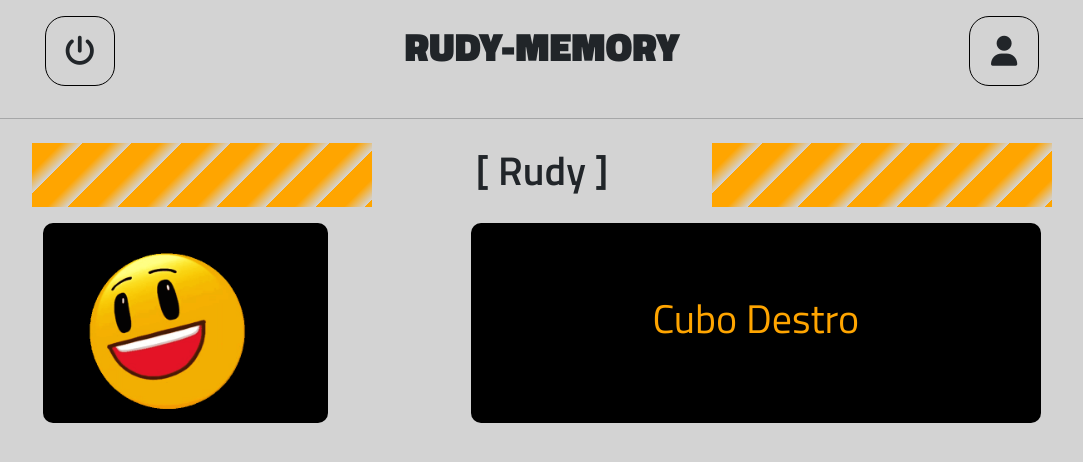
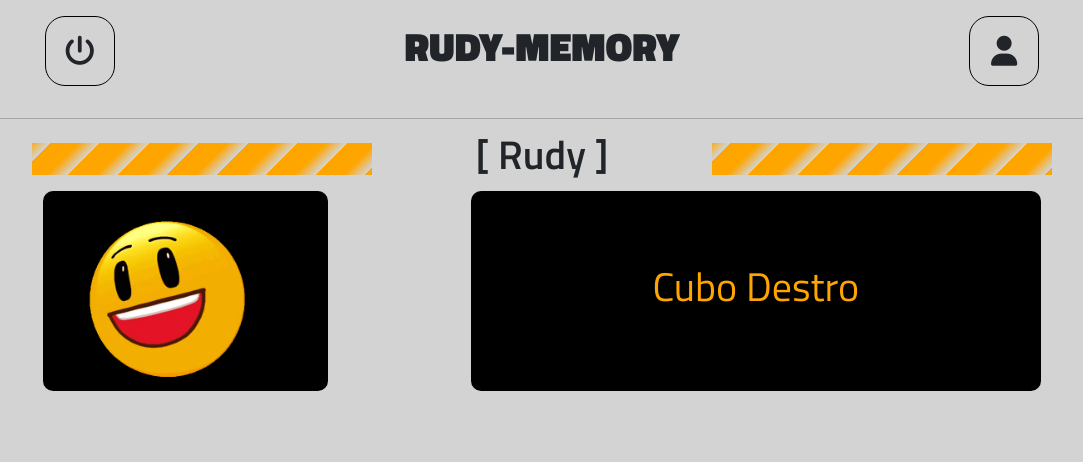
Before and after one commit to Valeria-Caramellino/memory, a Vue app: page / in a window 1280 px wide. Shown: the top 462 px of the page, without its empty margins (98-1181 px from the left). Built offline with nearby package versions, Linux system fonts and the light colour scheme.

Commit message:
fix height title

```diff
--- a/src/components/Title.vue
+++ b/src/components/Title.vue
@@ -30,7 +30,7 @@ export default{
 
 <style lang="scss" scoped>
 .col-11{
-  height: 4rem;
+  height: 2rem;
   .col-4.d-flex{
     //background-color: aqua;
     height: 100%;
```
